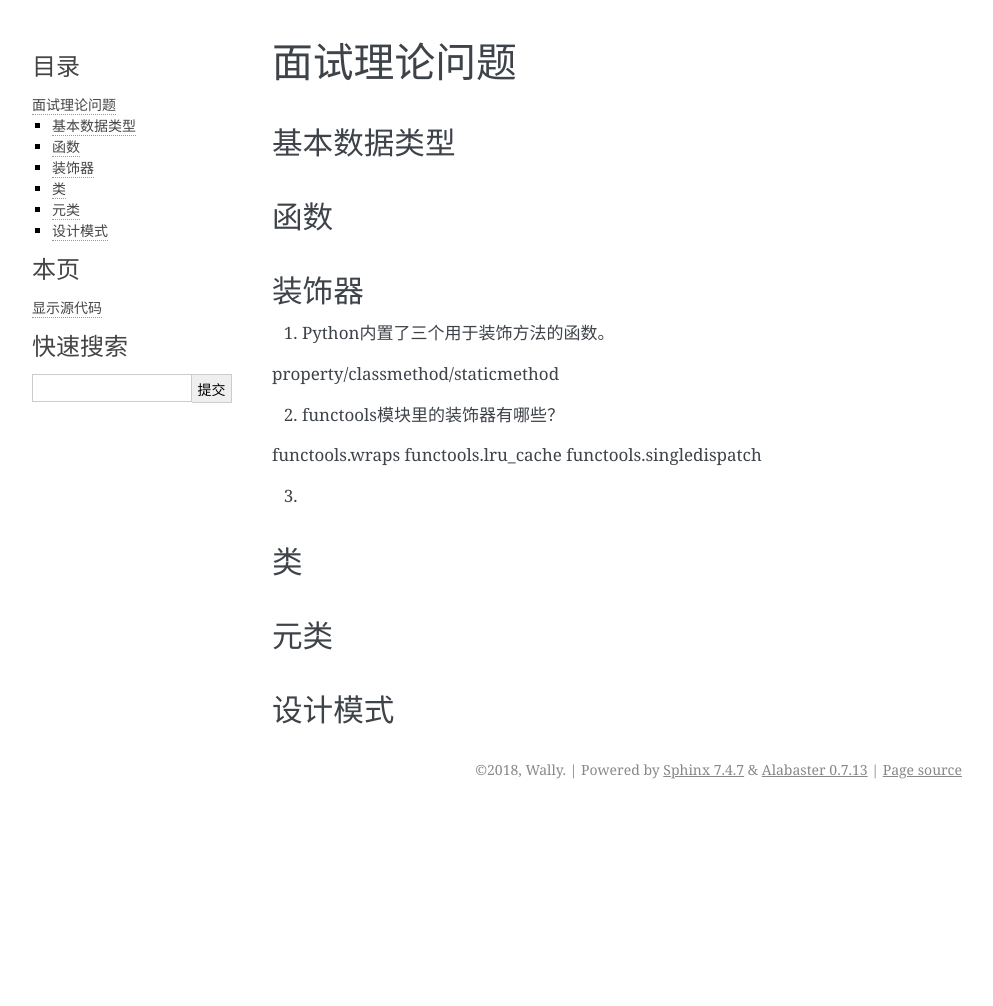
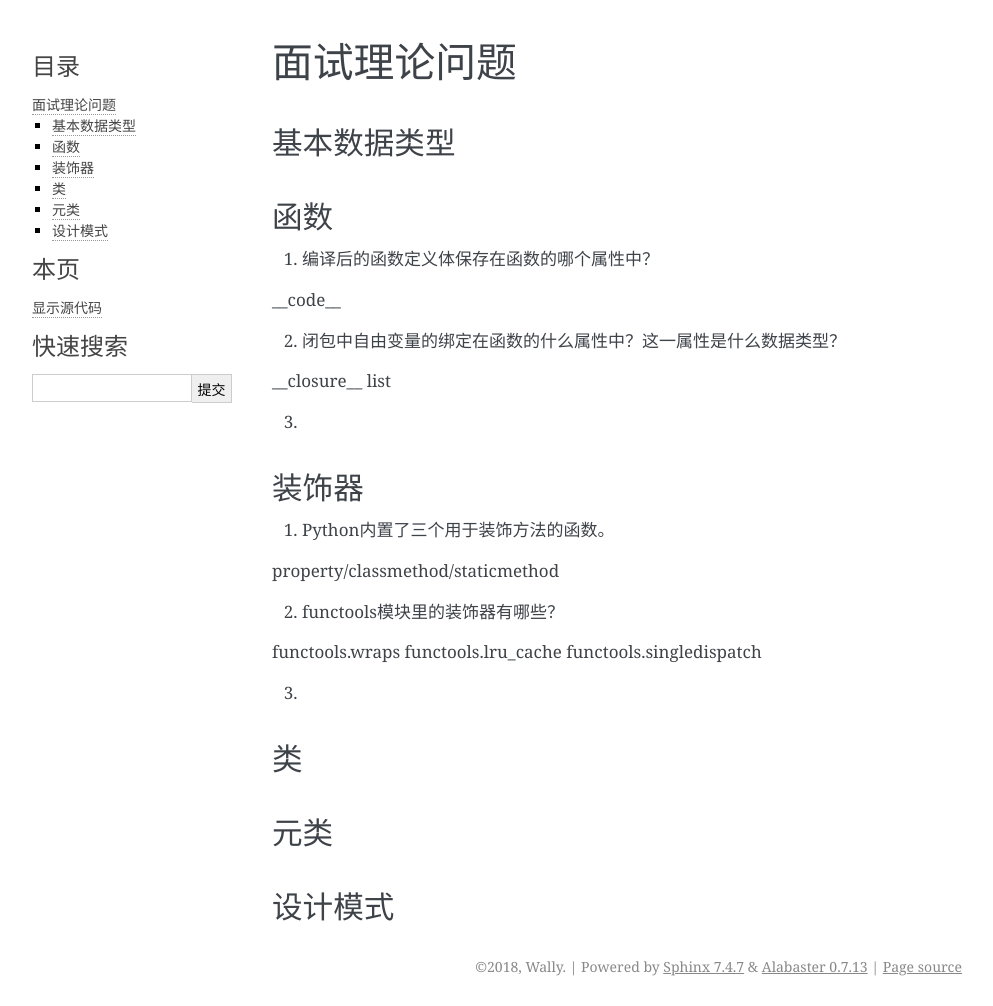
Before and after one commit to SDWally/dop, a Sphinx documentation site: the page built from docs/lookpy/problem.rst, in a window 1280 px wide. Shown: the whole page, without its empty margins (148-1141 px from the left). Built offline with Sphinx 7.4.7, drawn with Linux system fonts in a browser that asks for light colours; before the commit the page ends 900 px from its top, so only the background shows below that.

Commit message:
update the problem

```diff
--- a/docs/lookpy/problem.rst
+++ b/docs/lookpy/problem.rst
@@ -7,6 +7,15 @@
 函数
 ------
 
+1. 编译后的函数定义体保存在函数的哪个属性中？
+
+__code__
+
+2. 闭包中自由变量的绑定在函数的什么属性中？这一属性是什么数据类型？
+
+__closure__ list
+
+3.
 
 
 装饰器
@@ -25,6 +34,8 @@ functools.wraps functools.lru_cache functools.singledispatch
 类
 ------
 
+
+
 元类
 ------
 
```
